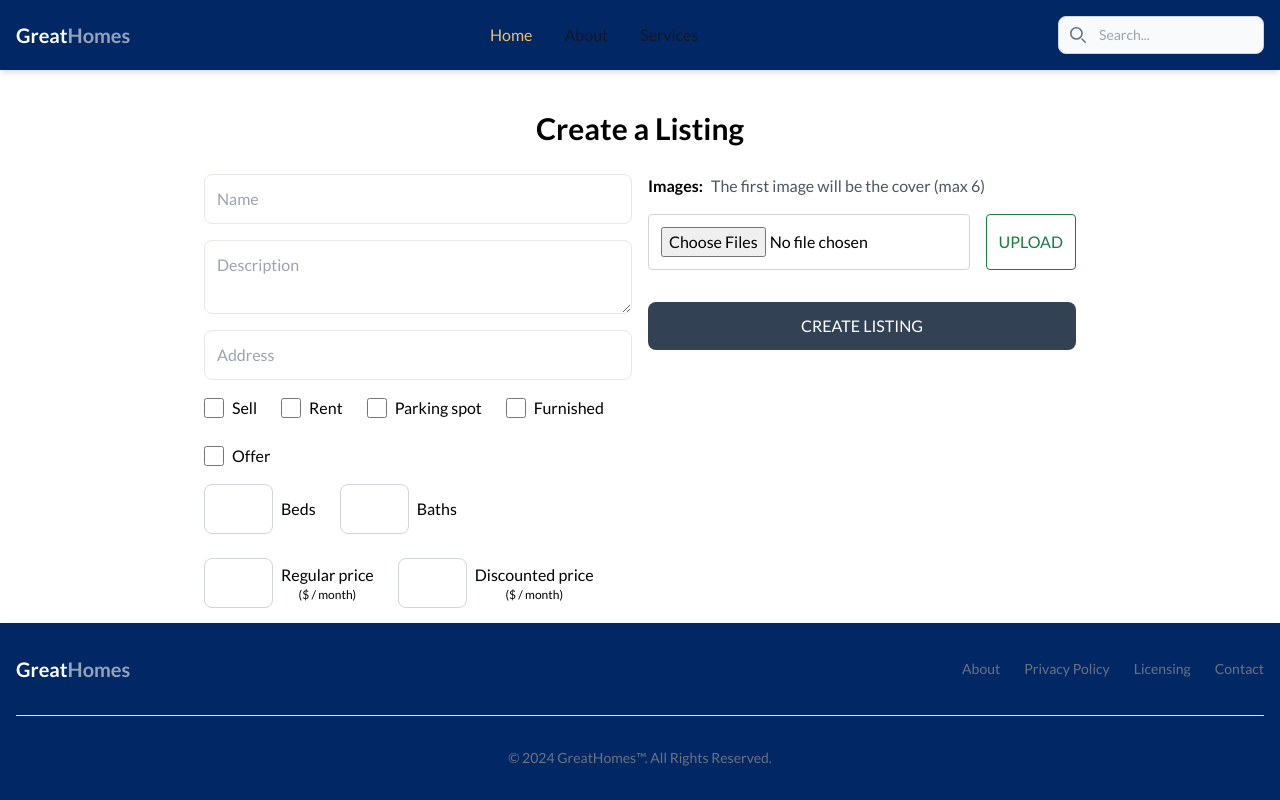
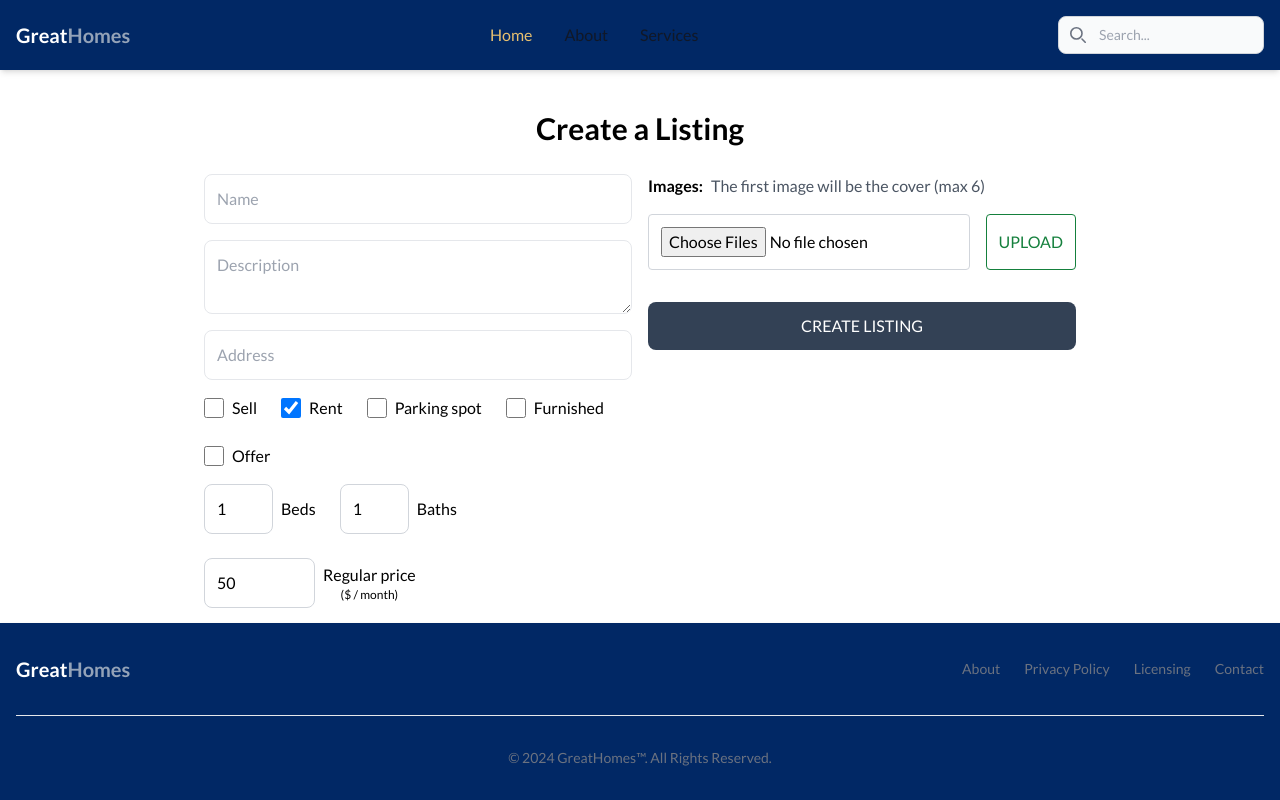
Before and after one commit to shane-abh/Great-Homes, a React (Vite) app in the folder client/: page /create-listing in a window 1280 px wide. Built offline with nearby package versions, Linux system fonts and the light colour scheme.

Commit message:
Create listing page functionality

```diff
--- a/client/src/pages/CreateListing.jsx
+++ b/client/src/pages/CreateListing.jsx
@@ -1,20 +1,38 @@
-import { useState } from 'react';
+import { useState } from "react";
 import {
 	getDownloadURL,
 	getStorage,
 	ref,
 	uploadBytesResumable,
-} from 'firebase/storage';
-import { app } from '../firebase';
+} from "firebase/storage";
+import { app } from "../firebase";
+import { useSelector } from "react-redux";
+import { useNavigate } from "react-router-dom";
 
 export default function CreateListing() {
+	const { currentUser } = useSelector((state) => state.user);
+	const navigate = useNavigate();
 	const [files, setFiles] = useState([]);
 	const [formData, setFormData] = useState({
 		imageUrls: [],
+		name: "",
+		description: "",
+		address: "",
+		type: "rent",
+		bedrooms: 1,
+		bathrooms: 1,
+		regularPrice: 50,
+		discountPrice: 0,
+		offer: false,
+		parking: false,
+		furnished: false,
 	});
 	const [imageUploadError, setImageUploadError] = useState(false);
 	const [uploading, setUploading] = useState(false);
+	const [error, setError] = useState(false);
+	const [loading, setLoading] = useState(false);
 	console.log(formData);
+
 	const handleImageSubmit = (e) => {
 		if (files.length > 0 && files.length + formData.imageUrls.length < 7) {
 			setUploading(true);
@@ -34,11 +52,13 @@ export default function CreateListing() {
 					setUploading(false);
 				})
 				.catch((err) => {
-          setImageUploadError('Image upload failed (2 mb max per image)');
+					setImageUploadError(
+						"Image upload failed (2 mb max per image)"
+					);
 					setUploading(false);
 				});
 		} else {
-      setImageUploadError('You can only upload 6 images per listing');
+			setImageUploadError("You can only upload 6 images per listing");
 			setUploading(false);
 		}
 	};
@@ -50,7 +70,7 @@ export default function CreateListing() {
 			const storageRef = ref(storage, fileName);
 			const uploadTask = uploadBytesResumable(storageRef, file);
 			uploadTask.on(
-        'state_changed',
+				"state_changed",
 				(snapshot) => {
 					const progress =
 						(snapshot.bytesTransferred / snapshot.totalBytes) * 100;
@@ -60,9 +80,11 @@ export default function CreateListing() {
 					reject(error);
 				},
 				() => {
-          getDownloadURL(uploadTask.snapshot.ref).then((downloadURL) => {
+					getDownloadURL(uploadTask.snapshot.ref).then(
+						(downloadURL) => {
 							resolve(downloadURL);
-          });
+						}
+					);
 				}
 			);
 		});
@@ -74,162 +96,280 @@ export default function CreateListing() {
 			imageUrls: formData.imageUrls.filter((_, i) => i !== index),
 		});
 	};
+
+	const handleChange = (e) => {
+		if (e.target.id === "sale" || e.target.id === "rent") {
+			setFormData({
+				...formData,
+				type: e.target.id,
+			});
+		}
+		if (
+			e.target.id === "parking" ||
+			e.target.id === "furnished" ||
+			e.target.id === "offer"
+		) {
+			setFormData({
+				...formData,
+				[e.target.id]: e.target.checked,
+			});
+		}
+		if (
+			e.target.type === "number" ||
+			e.target.type === "text" ||
+			e.target.type === "textarea"
+		) {
+			setFormData({
+				...formData,
+				[e.target.id]: e.target.value,
+			});
+		}
+	};
+
+	const handleSubmit = async (e) => {
+		e.preventDefault();
+		try {
+			if (formData.imageUrls.length < 1) {
+				return setError(`You must upload atleast one image`);
+			}
+			if (+formData.regularPrice < +formData.discountPrice) {
+				return setError(
+					`Discount price must be lower than regular price`
+				);
+			}
+			setLoading(true);
+			setError(false);
+			const res = await fetch("/api/listing/create", {
+				method: "post",
+				headers: {
+					"Content-Type": "application/json",
+				},
+				body: JSON.stringify({
+					...formData,
+					userRef: currentUser._id,
+				}),
+			});
+			const data = await res.json();
+			setLoading(false);
+			if (data.success === false) {
+				setError(data.message);
+			}
+			navigate(`/listing/${data._id}`);
+		} catch (error) {
+			setError(error.message);
+			setLoading(false);
+		}
+	};
+
 	return (
-    <main className='p-3 max-w-4xl mx-auto'>
-      <h1 className='text-3xl font-semibold text-center my-7'>
+		<main className="p-3 max-w-4xl mx-auto">
+			<h1 className="text-3xl font-semibold text-center my-7">
 				Create a Listing
 			</h1>
-      <form className='flex flex-col sm:flex-row gap-4'>
-        <div className='flex flex-col gap-4 flex-1'>
+			<form
+				onSubmit={handleSubmit}
+				className="flex flex-col sm:flex-row gap-4"
+			>
+				<div className="flex flex-col gap-4 flex-1">
 					<input
-            type='text'
-            placeholder='Name'
-            className='border p-3 rounded-lg'
-            id='name'
-            maxLength='62'
-            minLength='10'
+						type="text"
+						placeholder="Name"
+						className="border p-3 rounded-lg"
+						id="name"
+						maxLength="62"
+						minLength="10"
 						required
+						onChange={handleChange}
+						value={formData.name}
 					/>
 					<textarea
-            type='text'
-            placeholder='Description'
-            className='border p-3 rounded-lg'
-            id='description'
+						type="text"
+						placeholder="Description"
+						className="border p-3 rounded-lg"
+						id="description"
 						required
+						onChange={handleChange}
+						value={formData.description}
 					/>
 					<input
-            type='text'
-            placeholder='Address'
-            className='border p-3 rounded-lg'
-            id='address'
+						type="text"
+						placeholder="Address"
+						className="border p-3 rounded-lg"
+						id="address"
 						required
+						onChange={handleChange}
+						value={formData.address}
 					/>
-          <div className='flex gap-6 flex-wrap'>
-            <div className='flex gap-2'>
-              <input type='checkbox' id='sale' className='w-5' />
+					<div className="flex gap-6 flex-wrap">
+						<div className="flex gap-2">
+							<input
+								type="checkbox"
+								id="sale"
+								className="w-5"
+								onChange={handleChange}
+								checked={formData.type === "sale"}
+							/>
 							<span>Sell</span>
 						</div>
-            <div className='flex gap-2'>
-              <input type='checkbox' id='rent' className='w-5' />
+						<div className="flex gap-2">
+							<input
+								type="checkbox"
+								id="rent"
+								className="w-5"
+								onChange={handleChange}
+								checked={formData.type === "rent"}
+							/>
 							<span>Rent</span>
 						</div>
-            <div className='flex gap-2'>
-              <input type='checkbox' id='parking' className='w-5' />
+						<div className="flex gap-2">
+							<input
+								type="checkbox"
+								id="parking"
+								className="w-5"
+								onChange={handleChange}
+								checked={formData.parking}
+							/>
 							<span>Parking spot</span>
 						</div>
-            <div className='flex gap-2'>
-              <input type='checkbox' id='furnished' className='w-5' />
+						<div className="flex gap-2">
+							<input
+								type="checkbox"
+								id="furnished"
+								className="w-5"
+								onChange={handleChange}
+								checked={formData.furnished}
+							/>
 							<span>Furnished</span>
 						</div>
-            <div className='flex gap-2'>
-              <input type='checkbox' id='offer' className='w-5' />
+						<div className="flex gap-2">
+							<input
+								type="checkbox"
+								id="offer"
+								className="w-5"
+								onChange={handleChange}
+								checked={formData.offer}
+							/>
 							<span>Offer</span>
 						</div>
 					</div>
-          <div className='flex flex-wrap gap-6'>
-            <div className='flex items-center gap-2'>
+					<div className="flex flex-wrap gap-6">
+						<div className="flex items-center gap-2">
 							<input
-                type='number'
-                id='bedrooms'
-                min='1'
-                max='10'
+								type="number"
+								id="bedrooms"
+								min="1"
+								max="10"
 								required
-                className='p-3 border border-gray-300 rounded-lg'
+								className="p-3 border border-gray-300 rounded-lg"
+								onChange={handleChange}
+								value={formData.bedrooms}
 							/>
 							<p>Beds</p>
 						</div>
-            <div className='flex items-center gap-2'>
+						<div className="flex items-center gap-2">
 							<input
-                type='number'
-                id='bathrooms'
-                min='1'
-                max='10'
+								type="number"
+								id="bathrooms"
+								min="1"
+								max="10"
 								required
-                className='p-3 border border-gray-300 rounded-lg'
+								className="p-3 border border-gray-300 rounded-lg"
+								onChange={handleChange}
+								value={formData.bathrooms}
 							/>
 							<p>Baths</p>
 						</div>
-            <div className='flex items-center gap-2'>
+						<div className="flex items-center gap-2">
 							<input
-                type='number'
-                id='regularPrice'
-                min='1'
-                max='10'
+								type="number"
+								id="regularPrice"
+								min="50"
+								max="1000000"
 								required
-                className='p-3 border border-gray-300 rounded-lg'
+								className="p-3 border border-gray-300 rounded-lg"
+								onChange={handleChange}
+								value={formData.regularPrice}
 							/>
-              <div className='flex flex-col items-center'>
+							<div className="flex flex-col items-center">
 								<p>Regular price</p>
-                <span className='text-xs'>($ / month)</span>
+								<span className="text-xs">($ / month)</span>
 							</div>
 						</div>
-            <div className='flex items-center gap-2'>
+						{formData.offer && (
+							<div className="flex items-center gap-2">
 								<input
-                type='number'
-                id='discountPrice'
-                min='1'
-                max='10'
+									type="number"
+									id="discountPrice"
+									min="0"
+									max="1000000"
 									required
-                className='p-3 border border-gray-300 rounded-lg'
+									className="p-3 border border-gray-300 rounded-lg"
+									onChange={handleChange}
+									value={formData.discountPrice}
 								/>
-              <div className='flex flex-col items-center'>
+								<div className="flex flex-col items-center">
 									<p>Discounted price</p>
-                <span className='text-xs'>($ / month)</span>
+									<span className="text-xs">($ / month)</span>
 								</div>
 							</div>
+						)}
 					</div>
 				</div>
-        <div className='flex flex-col flex-1 gap-4'>
-          <p className='font-semibold'>
+				<div className="flex flex-col flex-1 gap-4">
+					<p className="font-semibold">
 						Images:
-            <span className='font-normal text-gray-600 ml-2'>
+						<span className="font-normal text-gray-600 ml-2">
 							The first image will be the cover (max 6)
 						</span>
 					</p>
-          <div className='flex gap-4'>
+					<div className="flex gap-4">
 						<input
 							onChange={(e) => setFiles(e.target.files)}
-              className='p-3 border border-gray-300 rounded w-full'
-              type='file'
-              id='images'
-              accept='image/*'
+							className="p-3 border border-gray-300 rounded w-full"
+							type="file"
+							id="images"
+							accept="image/*"
 							multiple
 						/>
 						<button
-              type='button'
+							type="button"
 							disabled={uploading}
 							onClick={handleImageSubmit}
-              className='p-3 text-green-700 border border-green-700 rounded uppercase hover:shadow-lg disabled:opacity-80'
+							className="p-3 text-green-700 border border-green-700 rounded uppercase hover:shadow-lg disabled:opacity-80"
 						>
-              {uploading ? 'Uploading...' : 'Upload'}
+							{uploading ? "Uploading..." : "Upload"}
 						</button>
 					</div>
-          <p className='text-red-700 text-sm'>
+					<p className="text-red-700 text-sm">
 						{imageUploadError && imageUploadError}
 					</p>
 					{formData.imageUrls.length > 0 &&
 						formData.imageUrls.map((url, index) => (
 							<div
 								key={url}
-                className='flex justify-between p-3 border items-center'
+								className="flex justify-between p-3 border items-center"
 							>
 								<img
 									src={url}
-                  alt='listing image'
-                  className='w-20 h-20 object-contain rounded-lg'
+									alt="listing image"
+									className="w-20 h-20 object-contain rounded-lg"
 								/>
 								<button
-                  type='button'
+									type="button"
 									onClick={() => handleRemoveImage(index)}
-                  className='p-3 text-red-700 rounded-lg uppercase hover:opacity-75'
+									className="p-3 text-red-700 rounded-lg uppercase hover:opacity-75"
 								>
 									Delete
 								</button>
 							</div>
 						))}
-          <button className='p-3 bg-slate-700 text-white rounded-lg uppercase hover:opacity-95 disabled:opacity-80'>
-            Create Listing
+					<button
+						disabled={loading || uploading}
+						className="p-3 bg-slate-700 text-white rounded-lg uppercase hover:opacity-95 disabled:opacity-80"
+					>
+						{loading ? "Creating" : "Create Listing"}
 					</button>
+					{error && <p className="text-red-700 text-sm">{error}</p>}
 				</div>
 			</form>
 		</main>
```
Lines whose indentation alone changed are shown as unchanged.
